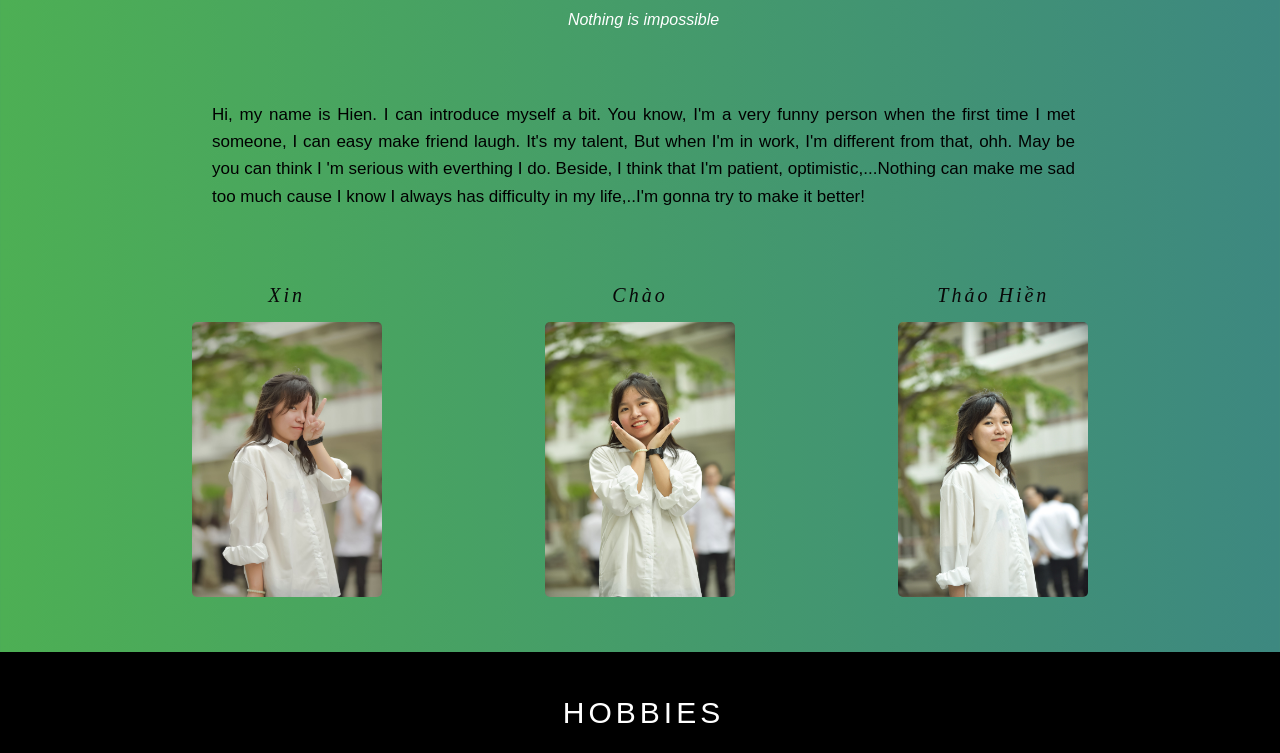
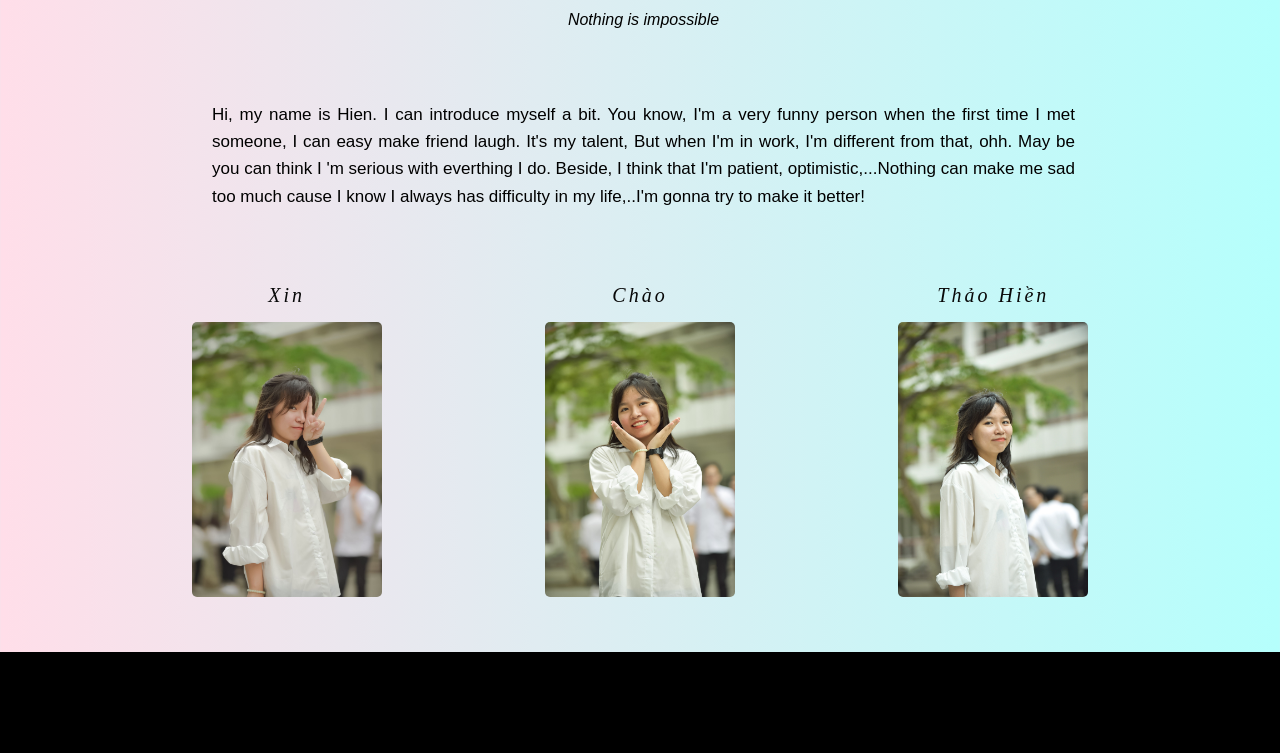
Before and after one commit to QuocBao1097/Introduce-NTH, a plain HTML site: page index.html in a window 1280 px wide. Shown: the part 1103-1856 px from the top of the page. Drawn offline with Linux system fonts and the light colour scheme.

Commit message:
change linear

```diff
--- a/assets/CSS/Style.css
+++ b/assets/CSS/Style.css
@@ -23,7 +23,7 @@ html {
   clear: both;
 }
 body {
-  background-image: linear-gradient(to right, #4daf54, #3d8880);
+  background-image: linear-gradient(to right, #ffdee9, #b5fffc);
 }
 
 #header {
@@ -202,7 +202,7 @@ body {
 }
 
 #content .section-heading {
-  color: white;
+  color: black;
   font-weight: 500;
   font-size: 30px;
   text-align: center;
@@ -212,7 +212,7 @@ body {
 }
 
 #content .section-sub-heading {
-  color: white;
+  color: black;
   text-align: center;
   margin-top: 26px;
   margin-bottom: 32px;
@@ -496,7 +496,7 @@ body {
 }
 
 .design a {
-  color: rgb(238, 228, 228);
+  color: rgb(240, 23, 23);
   text-decoration: none;
 }
 
```
Also changed, not shown: assets/img/halongbay.jpeg (added), assets/img/hoian.jpeg (added), assets/img/kinhthanhhue2.jpeg (added).
